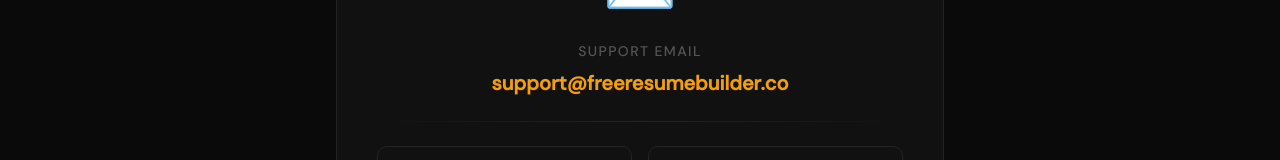
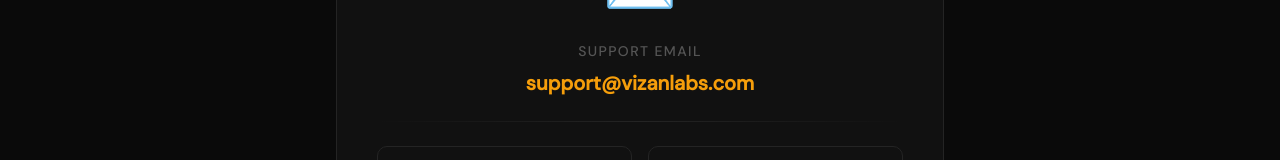
Before and after one commit to Helpvzn/vizanlabs.com, a SvelteKit app: page /contact in a window 1280 px wide. Shown: the part 498-658 px from the top of the page. Built offline with nearby package versions, Linux system fonts and the light colour scheme.

Commit message:
Remove LemonSqueezy, fix emails to vizanlabs.com

```diff
--- a/src/routes/+layout.svelte
+++ b/src/routes/+layout.svelte
@@ -33,14 +33,9 @@
   onMount(() => {
     const fn = () => scrolled = window.scrollY > 20;
     window.addEventListener('scroll', fn, { passive: true });
-    // Load Lemon Squeezy overlay
-    const s = document.createElement('script');
-    s.src = 'https://app.lemonsqueezy.com/js/lemon.js';
-    s.defer = true;
-    s.onload = () => window.createLemonSqueezy?.();
-    document.head.appendChild(s);
     return () => window.removeEventListener('scroll', fn);
   });
+
 
 
   $: isActive = (href) => $page.url.pathname === href || ($page.url.pathname.startsWith(href + '/') && href !== '/');
--- a/src/routes/contact/+page.svelte
+++ b/src/routes/contact/+page.svelte
@@ -16,10 +16,10 @@
     <div class="text-6xl">✉️</div>
     <div>
       <p class="text-sm mb-2 uppercase tracking-widest font-medium" style="color:var(--text-3)">Support Email</p>
-      <a href="mailto:support@freeresumebuilder.co"
+      <a href="mailto:support@vizanlabs.com"
         class="text-xl font-bold hover:text-[var(--gold)] transition-colors"
         style="color:var(--gold)">
-        support@freeresumebuilder.co
+        support@vizanlabs.com
       </a>
     </div>
     <div class="divider"></div>
@@ -35,7 +35,7 @@
         <div class="font-medium">Mon–Fri, 9am–6pm IST</div>
       </div>
     </div>
-    <a href="mailto:support@freeresumebuilder.co" class="btn btn-gold w-full justify-center py-4 text-base font-bold">
+    <a href="mailto:support@vizanlabs.com" class="btn btn-gold w-full justify-center py-4 text-base font-bold">
       Send us an Email →
     </a>
   </div>
--- a/src/routes/faq/+page.svelte
+++ b/src/routes/faq/+page.svelte
@@ -1,14 +1,14 @@
 <script>
   let open = null;
   const faqs = [
-    ['How do I download after purchase?','After payment you get an email with a download link from Lemon Squeezy. Downloads are instant.'],
+    ['How do I download after purchase?','After payment you get an instant download link on screen. Click the Download button to save your PDF.'],
     ['What file formats?','DOCX + PDF for resumes, XLSX for Excel templates, PDF for planners. Check each product page.'],
     ['Can I use commercially?','Standard license is personal use only. Contact us for commercial licensing.'],
     ['Do I need special software?','Word 2016+ or Google Docs for DOCX. Excel 2016+ or Google Sheets for XLSX. Any PDF reader for PDFs.'],
-    ['What is your refund policy?','30-day money-back guarantee, no questions asked. Email support@freeresumebuilder.co'],
+    ['What is your refund policy?','30-day money-back guarantee, no questions asked. Email support@vizanlabs.com'],
     ['Will I get updates?','Yes! All purchases include lifetime access and free updates.'],
     ['Are resumes ATS-friendly?','Yes, tested against Workday, Greenhouse, Lever, Taleo and more.'],
-    ['What payment methods?','Cards, UPI, PayPal and more via Lemon Squeezy. All payments secure and encrypted.'],
+    ['What payment methods?','Cards, UPI, Net Banking and more via Cashfree. All payments secure and encrypted.'],
   ];
 </script>
 <svelte:head><title>FAQ – Premium Templates</title></svelte:head>
@@ -36,6 +36,6 @@
   </div>
   <div class="mt-16 card p-8 text-center">
     <h3 style="font-family:'Playfair Display',serif;font-size:1.3rem;font-weight:700" class="mb-3">Still have questions?</h3>
-    <a href="mailto:support@freeresumebuilder.co" class="btn btn-gold">📧 Email Support</a>
+    <a href="mailto:support@vizanlabs.com" class="btn btn-gold">📧 Email Support</a>
   </div>
 </div>
--- a/static/admin/config.yml
+++ b/static/admin/config.yml
@@ -78,7 +78,6 @@
         widget: list
         required: false
         field: { label: Image, name: image, widget: image, media_folder: "/static/uploads/products", public_folder: "/uploads/products" }
-      - { label: "Lemon Squeezy Checkout Link", name: buyUrl, widget: string, required: false, hint: "Paste the full LS checkout link: https://freeresumebuilder.lemonsqueezy.com/checkout/buy/..." }
       - { label: "💳 Cashfree Payment Link", name: cashfreePaymentLink, widget: string, required: false, hint: "Paste your Cashfree payment link: https://payments.cashfree.com/links?code=..." }
       - { label: "📄 PDF File Key (R2 Bucket)", name: pdfR2Key, widget: string, required: false, hint: "Sirf PDF ka naam likho jo R2 bucket mein upload hai, e.g. shiv-puran.pdf" }
       - { label: "Free Preview File URL (R2)", name: previewFileUrl, widget: string, required: false, hint: "R2 link for free sample download" }
```
